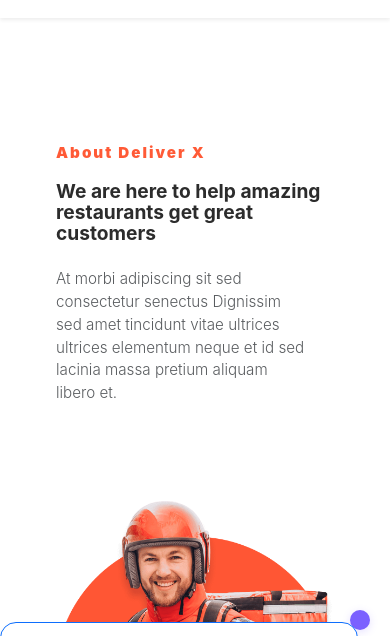
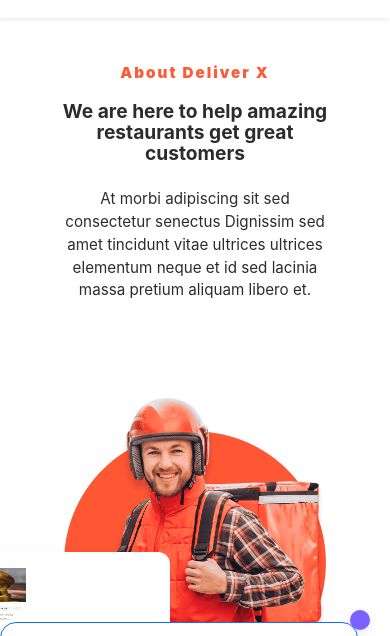
Before and after one commit to SAMJELA-ANGELO/automatedpros, a website: page index.html in a window 390 px wide. Shown: the part 82-718 px from the top of the page. Drawn offline with nearby package versions, Linux system fonts and the light colour scheme.

Commit message:
final commit

```diff
--- a/assets/js/main.js
+++ b/assets/js/main.js
@@ -7,6 +7,92 @@
         });
         dropdownToggle.addEventListener('hide.bs.dropdown', function() {
             dropdownToggle.classList.remove('dropdown-open');
+        });
+    }
+});
+
+// --- Mobile-specific GSAP Animations ---
+document.addEventListener('DOMContentLoaded', function() {
+    if (window.gsap && window.ScrollTrigger && window.matchMedia('(max-width: 991.98px)').matches) {
+        // Footer fade-in and pop for logo, description, and buttons
+        gsap.from('#footer-section .footer-logo', {
+            opacity: 0,
+            y: 30,
+            duration: 0.7,
+            ease: 'power2.out',
+            scrollTrigger: {
+                trigger: '#footer-section .footer-logo',
+                start: 'top 95%',
+                toggleActions: 'play none none none',
+                once: true
+            }
+        });
+        gsap.from('#footer-section .footer-desc', {
+            opacity: 0,
+            y: 30,
+            duration: 0.7,
+            delay: 0.2,
+            ease: 'power2.out',
+            scrollTrigger: {
+                trigger: '#footer-section .footer-desc',
+                start: 'top 95%',
+                toggleActions: 'play none none none',
+                once: true
+            }
+        });
+        gsap.from('#footer-section .footer-btn', {
+            opacity: 0,
+            scale: 0.8,
+            duration: 0.5,
+            delay: 0.4,
+            ease: 'back.out(1.7)',
+            stagger: 0.15,
+            scrollTrigger: {
+                trigger: '#footer-section .footer-btn',
+                start: 'top 95%',
+                toggleActions: 'play none none none',
+                once: true
+            }
+        });
+        // Menu and utility fade-in
+        gsap.from('#footer-section .footer-menu li, #footer-section .footer-utility li', {
+            opacity: 0,
+            y: 20,
+            duration: 0.5,
+            stagger: 0.08,
+            scrollTrigger: {
+                trigger: '#footer-section .footer-menu',
+                start: 'top 98%',
+                toggleActions: 'play none none none',
+                once: true
+            }
+        });
+        // City icons staggered fade-in
+        gsap.from('#footer-section .footer-locations .location-item', {
+            opacity: 0,
+            y: 30,
+            duration: 0.6,
+            stagger: 0.12,
+            scrollTrigger: {
+                trigger: '#footer-section .footer-locations',
+                start: 'top 98%',
+                toggleActions: 'play none none none',
+                once: true
+            }
+        });
+        // Copyright fade-in
+        gsap.from('#footer-section .footer-copyright', {
+            opacity: 0,
+            y: 15,
+            duration: 0.5,
+            delay: 0.2,
+            ease: 'power1.out',
+            scrollTrigger: {
+                trigger: '#footer-section .footer-copyright',
+                start: 'top 99%',
+                toggleActions: 'play none none none',
+                once: true
+            }
         });
     }
 });
--- a/index.html
+++ b/index.html
@@ -82,18 +82,16 @@
             </div>
         </header>
 
-    <main style="padding-top: 5rem; ">
-
     <section class="section-padding pt-10 pt-lg-10">
         <div class="container py-5">
             <div class="row align-items-center">
 
-                <div class="col-lg-6 mb-5 mb-lg-0 text-justify px-5" id="hero-text-content">
+                <div class="col-lg-6 mb-5 mb-lg-0 text-md-justify text-center px-5" id="hero-text-content">
                     <p class="subheading mb-3">About Deliver X</p>
                     <h1 class="display-deliver fw-extra-bold mb-4">
                         We are here to help amazing restaurants get great customers
                     </h1>
-                    <p class="lead text-muted text-gray-400 mb-5 mr-2 text-justify">
+                    <p class=" text-gray-400 mb-5 text-center text-md-justify">
                         At morbi adipiscing sit sed consectetur senectus Dignissim sed amet tincidunt vitae ultrices ultrices elementum neque et id sed lacinia massa pretium aliquam libero et.
                     </p>
                 </div>
@@ -101,9 +99,9 @@
 
                 <div class="col-lg-6 position-relative text-center" id="hero-graphic">
                     <div class="p-0" style="min-height:400px;">
-                        <img src="assets/images/image-about-hero-delivery.png" alt="Delivery graphic placeholder" width="80%" height="auto">
+                        <img src="assets/images/image-about-hero-delivery.png" alt="Delivery graphic placeholder" class="w-75" height="auto">
 
-                        <div class="card card-custom-shadow position-absolute bg-white p-3 text-start" style="top: 50%; left: 10%; transform: translate(-50%, -50%); width: 250px; z-index: 10;">
+                        <div class="card card-custom-shadow position-absolute  p-3 text-start" style="top: 50%; left: 10%; transform: translate(-50%, -50%); width: 250px; z-index: 10;">
                             <img src="assets/images/image-1-card-about-hero-delivery.png" alt="">
                         </div>
 
@@ -382,18 +380,18 @@
                         <div class="row">
                             <div class="col-6">
                                 <ul class="list-unstyled">
-                                    <li><a href="#" class="text-dark">Home</a></li>
-                                    <li><a href="#" class="text-dark">About</a></li>
-                                    <li><a href="#" class="text-dark">Contact</a></li>
-                                    <li><a href="#" class="text-dark">Blog</a></li>
-                                    <li><a href="#" class="text-dark">Blog posts</a></li>
+                                    <li><a href="#" class="text-dark dropdown-item">Home</a></li>
+                                    <li><a href="#" class="text-dark dropdown-item">About</a></li>
+                                    <li><a href="#" class="text-dark dropdown-item">Contact</a></li>
+                                    <li><a href="#" class="text-dark dropdown-item">Blog</a></li>
+                                    <li><a href="#" class="text-dark dropdown-item">Blog posts</a></li>
                                 </ul>
                             </div>
                             <div class="col-6">
                                 <ul class="list-unstyled">
-                                    <li><a href="#" class="text-dark">Plans</a></li>
-                                    <li><a href="#" class="text-dark">Plan single</a></li>
-                                    <li><a href="#" class="text-dark">Register</a></li>
+                                    <li><a href="#" class="text-dark dropdown-item">Plans</a></li>
+                                    <li><a href="#" class="text-dark dropdown-item">Plan single</a></li>
+                                    <li><a href="#" class="text-dark dropdown-item">Register</a></li>
                                 </ul>
                             </div>
                         </div>
@@ -401,13 +399,13 @@
                     <div class="col-md-4 mb-4 mb-md-0">
                         <h5 class="fw-bold mb-3">Utility pages</h5>
                         <ul class="list-unstyled">
-                            <li><a href="#" class="text-dark">Start here</a></li>
-                            <li><a href="#" class="text-dark">Styleguide</a></li>
-                            <li><a href="#" class="text-dark">Password protected</a></li>
-                            <li><a href="#" class="text-dark">404 Not found</a></li>
-                            <li><a href="#" class="text-dark">Licenses</a></li>
-                            <li><a href="#" class="text-dark">Changelog</a></li>
-                            <li><a href="#" class="text-orange fw-bold" style="border-bottom:2px solid #FF5A3C;">Browse More Templates</a></li>
+                            <li><a href="#" class="text-dark dropdown-item">Start here</a></li>
+                            <li><a href="#" class="text-dark dropdown-item">Styleguide</a></li>
+                            <li><a href="#" class="text-dark dropdown-item">Password protected</a></li>
+                            <li><a href="#" class="text-dark dropdown-item">404 Not found</a></li>
+                            <li><a href="#" class="text-dark dropdown-item">Licenses</a></li>
+                            <li><a href="#" class="text-dark dropdown-item">Changelog</a></li>
+                            <li><a href="#" class="text-primary-deliver fw-bold" style="border-bottom:2px solid #FF5A3C;">Browse More Templates</a></li>
                         </ul>
                     </div>
                     <div class="col-md-4">
--- a/scss/_component.scss
+++ b/scss/_component.scss
@@ -274,7 +274,6 @@
     box-shadow: 0 8px 32px rgba(255,87,34,0.12);
     z-index: 2;
 }
-/* Timeline Section Spacing */
 #timeline-section {
     .timeline-card-wrapper {
         margin-bottom: 2.5rem;
@@ -312,7 +311,6 @@
 }
 
 .dropdown > .dropdown-toggle:active {
-  /* prevent dropdown from closing on click inside dropdown */
   pointer-events: none;
 }
 
@@ -376,7 +374,11 @@
         font-size: 3.5rem;
     }
 }
-
+@media (max-width:765px) {
+    .plus{
+        font-size: 2rem;
+    }
+}
 .subheading {
     font-size: 1.2rem;
     font-weight: 900;
--- a/scss/_sections.scss
+++ b/scss/_sections.scss
@@ -1,5 +1,6 @@
 .hero-section {
     padding: 100px 0;
+    background: $bg-neutral-200;
 }
 
 .our-story-section {
```
Also changed, not shown: assets/css/main.css, 1 other file.
